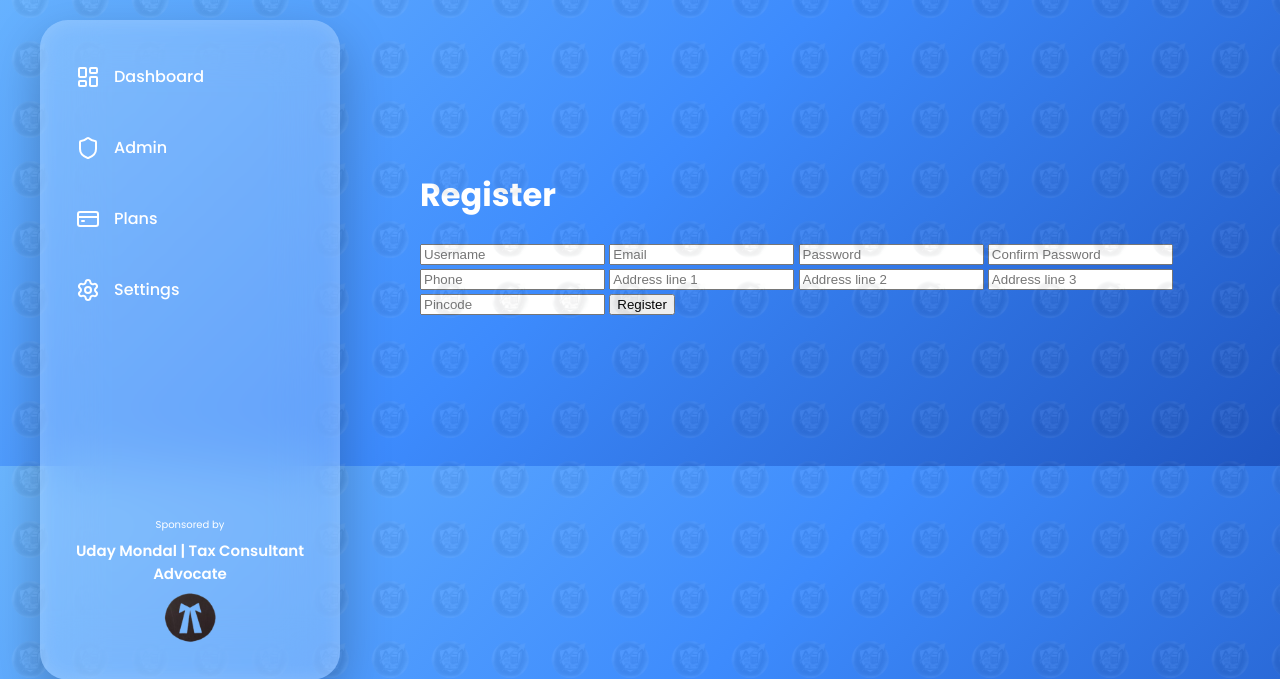
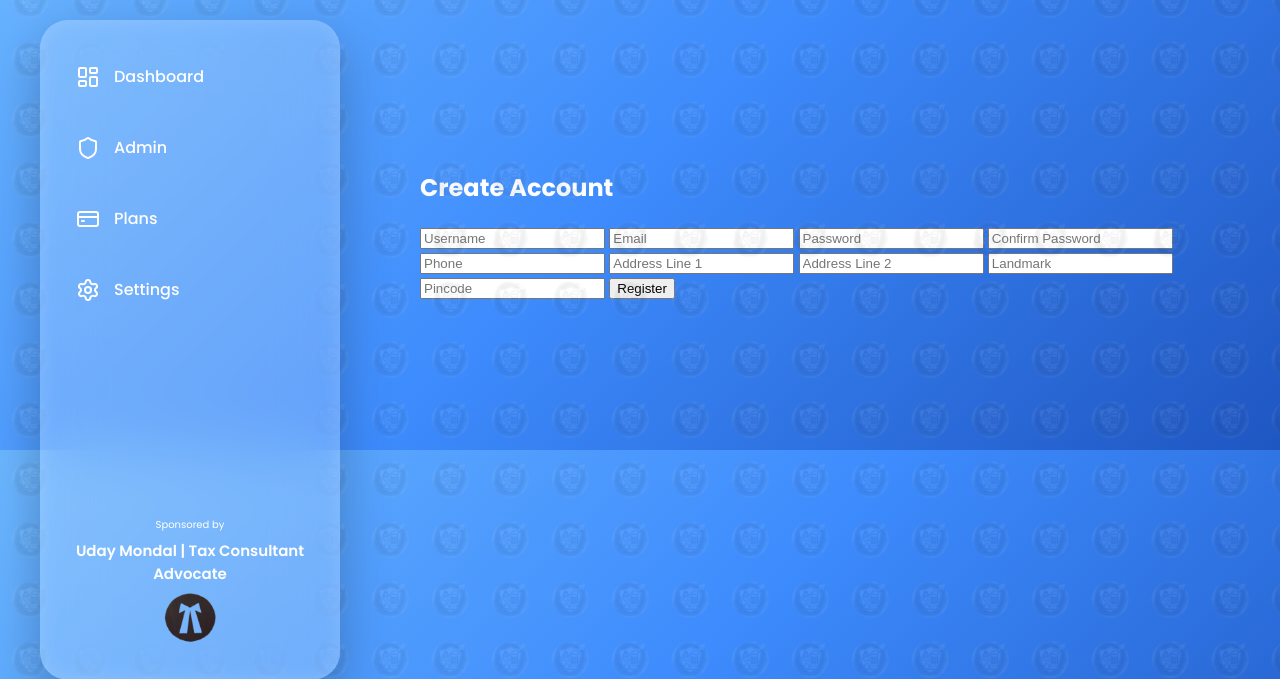
Before and after one commit to debasishbiswas375-bot/AccountingExpert, a FastAPI app: page /register in a window 1280 px wide. Shown: the part 90-769 px from the top of the page. Run offline with FastAPI, Linux system fonts and the light colour scheme.

Commit message:
Update register.html

```diff
--- a/app/templates/register.html
+++ b/app/templates/register.html
@@ -2,25 +2,27 @@
 
 {% block content %}
 
-<h1>Register</h1>
+<div class="auth-box">
+
+<h2>Create Account</h2>
 
 <form method="post" action="/register">
 
-<input type="text" name="username" placeholder="Username">
+<input type="text" name="username" placeholder="Username" required>
 
-<input type="email" name="email" placeholder="Email">
+<input type="email" name="email" placeholder="Email" required>
 
-<input type="password" name="password" placeholder="Password">
+<input type="password" name="password" placeholder="Password" required>
 
-<input type="password" name="confirm_password" placeholder="Confirm Password">
+<input type="password" name="confirm_password" placeholder="Confirm Password" required>
 
 <input type="text" name="phone" placeholder="Phone">
 
-<input type="text" name="address1" placeholder="Address line 1">
+<input type="text" name="address1" placeholder="Address Line 1">
 
-<input type="text" name="address2" placeholder="Address line 2">
+<input type="text" name="address2" placeholder="Address Line 2">
 
-<input type="text" name="address3" placeholder="Address line 3">
+<input type="text" name="address3" placeholder="Landmark">
 
 <input type="text" name="pincode" placeholder="Pincode">
 
@@ -28,4 +30,6 @@
 
 </form>
 
+</div>
+
 {% endblock %}
```
